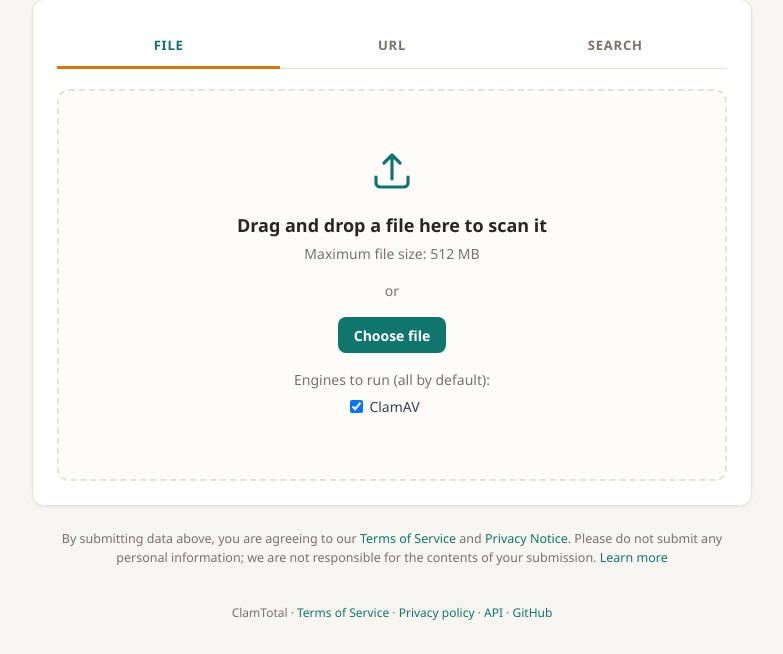
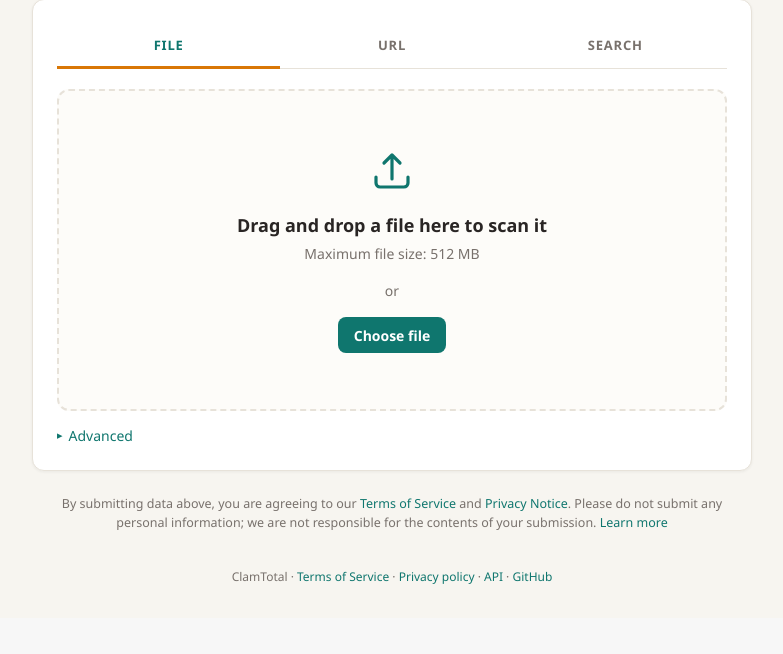
Before and after one commit to esoadamo/clamtotal, a FastAPI app: page / in a window 1280 px wide. Shown: the part 236-890 px from the top of the page, without its empty margins (248-1031 px from the left). After the commit the page ends 820 px from the top, so only its background shows below. Run offline with FastAPI, Linux system fonts and the light colour scheme.

Commit message:
feat: engine selection moves under a collapsed Advanced section in the upload UI
- engine checkboxes now sit below the drag-and-drop area inside a
  collapsible <details>; the dropzone stays clean by default
- checkboxes styled to the warm teal theme (accent color, hover
  pointer, aligned labels); removed the '(all by default)' wording

Co-authored-by: esoadamo <esoadamo@users.noreply.github.com>

```diff
--- a/app/templates/base.html
+++ b/app/templates/base.html
@@ -173,6 +173,24 @@
   .progress-track { height: 6px; background: var(--border); border-radius: 3px; overflow: hidden; margin-top: 14px; }
   .progress-bar { height: 100%; width: 0%; background: var(--accent); border-radius: 3px; transition: width 0.15s ease; }
   .dz-status { margin-top: 14px; font-size: 14px; color: var(--text); }
+  /* collapsible Advanced section (engine selection) under the upload dropzone */
+  .advanced { margin-top: 12px; text-align: left; }
+  .advanced summary {
+    cursor: pointer; user-select: none; list-style: none;
+    display: inline-flex; align-items: center; gap: 6px;
+    color: var(--brand); font-size: 14px; font-weight: 500;
+  }
+  .advanced summary::-webkit-details-marker { display: none; }
+  .advanced summary::before {
+    content: "\25B8"; font-size: 11px; transition: transform 0.15s ease;
+  }
+  .advanced[open] summary::before { transform: rotate(90deg); }
+  .advanced .engine-opt {
+    display: inline-flex; align-items: center; gap: 8px;
+    margin: 10px 16px 0 0; font-size: 14px; color: var(--text); cursor: pointer;
+  }
+  .advanced .engine-opt input { accent-color: var(--brand); width: 16px; height: 16px; margin: 0; cursor: pointer; }
+  .advanced .engine-opt input:checked { border-color: var(--brand); }
 
   /* modal dialog */
   .modal-overlay {
--- a/app/templates/index.html
+++ b/app/templates/index.html
@@ -34,17 +34,6 @@
             <div class="dz-or">or</div>
             <label class="btn" for="file-input">Choose file</label>
             <input id="file-input" type="file" name="file" required style="display:none">
-            {% if engine_choices %}
-            <div id="engine-picker" style="margin-top:16px">
-              <div class="muted" style="margin-bottom:6px">Engines to run (all by default):</div>
-              {% for e in engine_choices %}
-              <label style="display:inline-flex; gap:6px; align-items:center; margin:0 14px 6px 0; color:#374151">
-                <input type="checkbox" class="engine-check" value="{{ e.id }}" checked="checked" style="margin:0">
-                {{ e.label }}
-              </label>
-              {% endfor %}
-            </div>
-            {% endif %}
           </div>
           <div id="dz-progress" style="display:none">
             <div class="spinner" id="dz-spinner" style="display:none"></div>
@@ -53,6 +42,20 @@
           </div>
           <div id="dz-error" class="dz-status" style="display:none; color: var(--vt-red)"></div>
         </div>
+        {% if engine_choices %}
+        <details class="advanced" id="advanced-options">
+          <summary>Advanced</summary>
+          <div id="engine-picker">
+            <span class="muted" style="font-size:14px">Engines:</span>
+            {% for e in engine_choices %}
+            <label class="engine-opt">
+              <input type="checkbox" class="engine-check" value="{{ e.id }}" checked="checked">
+              {{ e.label }}
+            </label>
+            {% endfor %}
+          </div>
+        </details>
+        {% endif %}
       </form>
     </section>
 
```
Also changed, not shown: tests/test_engines.py (+6 -1 lines).
